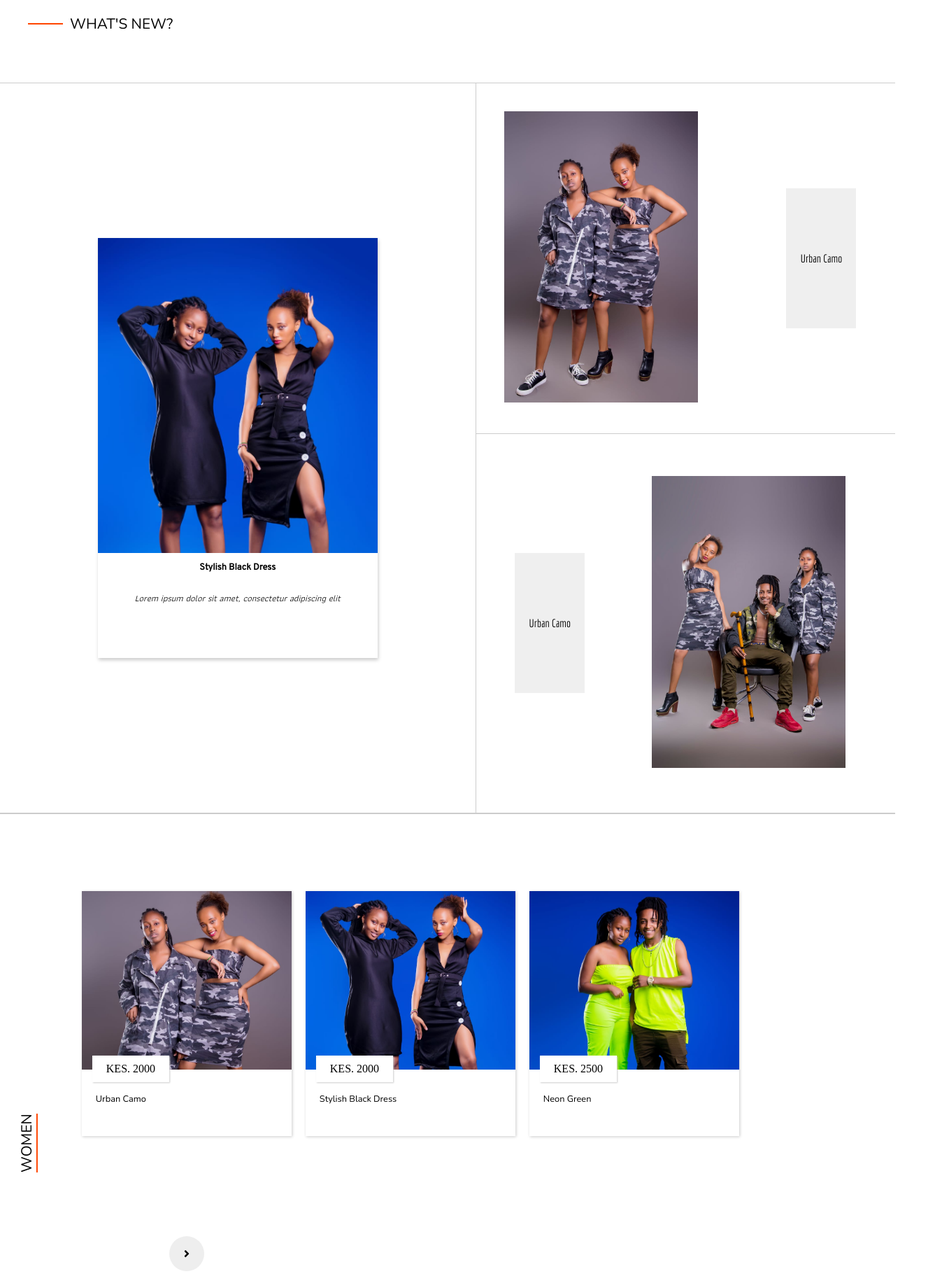
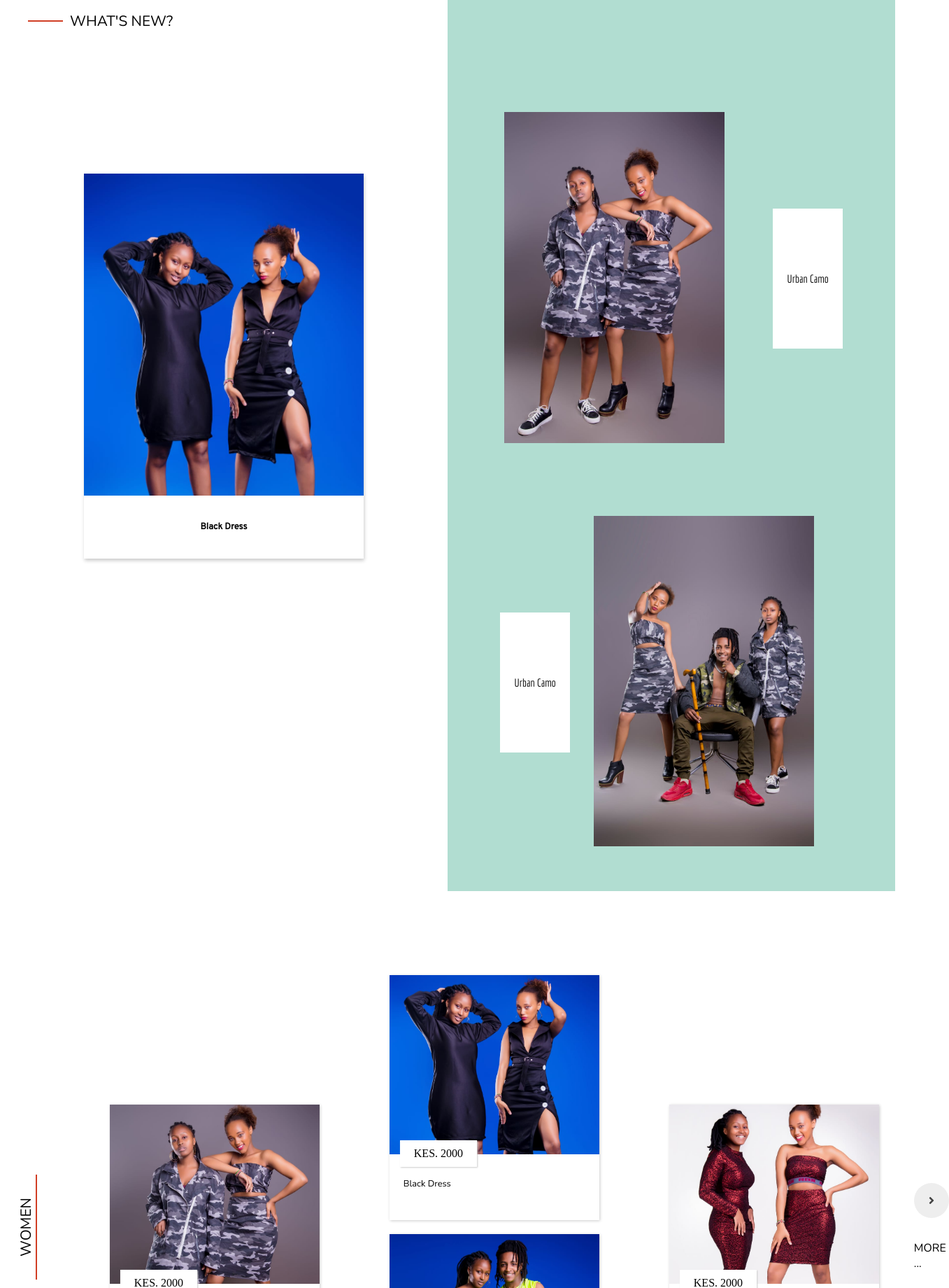
Before and after one commit to njeri-ngigi/linkosiclothing, a React (Create React App) app: page / in a window 1280 px wide. Shown: the part 860-2700 px from the top of the page at 70% size, 1357 px wide, since content can reach past the window. Built offline with nearby package versions, Linux system fonts and the light colour scheme; a web font is replaced by a local one.

Commit message:
rededign cards

```diff
--- a/src/components/cards/cards.jsx
+++ b/src/components/cards/cards.jsx
@@ -1,12 +1,15 @@
 import React from 'react';
 import FirstRow from './fisrtRowCards';
-import MoreCards from './moreCards';
-import { womensItems, mensItems } from '../../utils/imageObjects';
+import { MoreCardsFirstRow, MoreCardsSecondRow } from './moreCards';
+import { womensItems, mensItems, kidsTeensItems } from '../../utils/imageObjects';
 
 const NewTitle = () => (
   <div className="cards-title">
-    <span></span>
-    <span>WHAT'S NEW?</span>
+    <div>
+      <span></span>
+      <span>WHAT'S NEW?</span>
+    </div>
+    <div></div>
   </div>
 )
 
@@ -14,8 +17,9 @@ const cards = () => (
   <div className="cards">
     <NewTitle/>
     <FirstRow/>
-    <MoreCards imageObjects={womensItems} title="WOMEN"/>
-    <MoreCards imageObjects={mensItems} title="MEN"/>
+    <MoreCardsFirstRow imageObjects={womensItems} title="WOMEN"/>
+    <MoreCardsSecondRow imageObjects={mensItems} title="MEN"/>
+    <MoreCardsSecondRow imageObjects={kidsTeensItems} title="TEENS & KIDS"/>
   </div>
 );
 
--- a/src/components/cards/fisrtRowCards.jsx
+++ b/src/components/cards/fisrtRowCards.jsx
@@ -14,11 +14,10 @@ const ImageCard = ({ url, description, first }) => {
 
 const FirstImage = () => (
   <div className="cards--first-row-column-1-image">
-    <div className="col-1-img">
-      <img src={newItems[0].imageUrls[0]} alt={newItems[0].description}/>
-    </div>
-    <p className="col-1-description">{newItems[0].description}</p>
-    <p>Lorem ipsum dolor sit amet, consectetur adipiscing elit</p>
+      <div className="col-1-img">
+        <img src={newItems[0].imageUrls[0]} alt={newItems[0].description}/>
+      </div>
+      <p className="col-1-description">{newItems[0].description}</p>
   </div>
 )
 
--- a/src/components/cards/moreCards.jsx
+++ b/src/components/cards/moreCards.jsx
@@ -13,16 +13,42 @@ const more = () => (
   </div>
 )
 
-const moreCards = ({ imageObjects, title }) => (
+const mixCards = (imageObjects) => (
+  <div className="mixCards">
+    <Card details={imageObjects[0]}/>
+    <div>
+      <Card details={imageObjects[1]}/>
+      <Card details={imageObjects[2]}/>
+    </div>
+    <Card details={imageObjects[3]}/>
+  </div>
+);
+
+const displayCards = (imageObjects) => (
+  imageObjects.length > 3 ? mixCards(imageObjects) : cards(imageObjects)
+)
+const MoreCardsFirstRow = ({ imageObjects, title }) => (
+  <div className="cards--second-row">
+    <div className="card-links">
+      <p>{title}</p>
+    </div>
+    <div className="card-images">
+      {displayCards(imageObjects)}
+      {imageObjects.length > 4 && more()}
+    </div>
+  </div>
+)
+
+const MoreCardsSecondRow = ({ imageObjects, title }) => (
   <div className="cards--second-row">
     <div className="card-links">
       <p>{title}</p>
     </div>
     <div className="card-images">
       {cards(imageObjects)}
-      {imageObjects.length > 2 && more()}
+      {imageObjects.length > 4 && more()}
     </div>
   </div>
 )
 
-export default moreCards;
+export { MoreCardsFirstRow, MoreCardsSecondRow };
--- a/src/styles/cards.scss
+++ b/src/styles/cards.scss
@@ -1,8 +1,6 @@
 .flex-cards {
   width: 100%;
   display: flex;
-  border-top: 1px solid #ccc;
-  border-bottom: 1px solid #ccc;
 }
 
 .flex {
@@ -26,18 +24,26 @@
   display: flex;
   flex-direction: column;
   justify-content: center;
-  margin-top: 40px;
 
   .cards-title {
     display: flex;
     flex-direction: row;
     align-items: center;
+    width: 100%;
+
+    div {
+      width: 50%;
+      min-height: 100px;
+    }
+
+    div {
+      display: flex;
+      align-items: center;
       padding: 40px;
-    margin-bottom: 30px;
 
       span:nth-child(1) {
         min-width: 50px;
-      border-top: 2px solid orangered;
+        border-top: 2px solid #d13e24;
         margin-right: 10px;
       }
 
@@ -47,20 +53,24 @@
       }
     }
 
+    div:nth-child(2) {
+      background-color: #b1ddd1;
+    }
+  }
+
   .cards--first-row {
     @extend .flex-cards;
+    margin-bottom: 100px;
 
     .cards--first-row-column-1 {
       width: 50%;
-      padding: 40px;
       display: flex;
       justify-content: center;
-      align-items: center;
-      border-right: 1px solid #ccc;
+      margin-top: 10%;
 
       .cards--first-row-column-1-image {
         width: 400px;
-        height: 600px;
+        height: 550px;
         display: flex;
         flex-direction: column;
         align-items: center;
@@ -68,10 +78,11 @@
         font-family: "Athiti";
         font-size: 0.8em;
         font-style: italic;
+        background-color: white;
 
         .col-1-img {
           width: 400px;
-          height: 450px;
+          height: 460px;
           overflow: hidden;
 
           img {
@@ -85,6 +96,7 @@
           font-family: "Overpass";
           font-size: 1em;
           font-style: normal;
+          margin: auto;
         }
       }
     }
@@ -94,15 +106,18 @@
       display: flex;
       flex-direction: column;
       align-items: center;
+      background-color: #b1ddd1;
+
 
       .cards--first-row-column-2-image {
         width: 100%;
         display: flex;
         margin-bottom: 20px;
+        justify-content: center;
 
         .col-2-img {
           width: 350px;
-          padding: 40px;
+          padding: 40px 20px;
 
           img {
             width: 90%;
@@ -110,7 +125,7 @@
         }
 
         .col-2-description {
-          width: 40%;
+          width: 20%;
           align-self: center;
           text-align: center;
           display: flex;
@@ -120,7 +135,7 @@
             display: flex;
             justify-content: center;
             align-items: center;
-            background-color: #eeee;
+            background-color: white;
             width: 100px;
             height: 200px;
             font-family: "Economica";
@@ -129,7 +144,7 @@
       }
 
       .cards--first-row-column-2-image:nth-child(1) {
-        border-bottom: 1px solid #ccc;
+        // border-bottom: 1px solid black;
 
       }
     }
@@ -138,8 +153,7 @@
 
 .cards--second-row {
   @extend .flex-cards;
-  padding: 100px 0px;
-
+  padding-bottom: 60px;
 
   .card-links {
     @extend .flex-center;
@@ -151,20 +165,23 @@
       font-family: "Nunito";
       font-size: 1.3em;
       transform: rotate(270deg);
-      border-bottom: 2px solid orangered;
+      border-bottom: 2px solid #d13e24;
+      width: auto;
+      min-width: 150px;
+      text-align: center;
     }
 
     span {
       min-height: 50px;
-      border-left: 2px solid orangered;
+      border-left: 2px solid #d13e24;
     }
   }
 
   .card-images {
     @extend .flex-cards;
-    flex-wrap: wrap;
     border: none;
     margin-left: 30px;
+    align-items: center;
   }
 
 }
@@ -173,6 +190,7 @@
   @extend .card-sizes;
   box-shadow: 1px 1px 4px #ccc;
   transition: 0.5s ease-in-out;
+  margin: 20px 50px;
 
   .card-image {
     width: 100%;
@@ -211,7 +229,6 @@
 
 .more-cards {
   @extend .flex-center;
-  @extend .card-sizes;
   flex-direction: column;
   font-family: "Nunito";
 
@@ -221,6 +238,7 @@
     width: 50px;
     border-radius: 50%;
     background-color: #eee;
+    color: #434343;
     transition: .5s ease-in-out;
   }
 
@@ -232,3 +250,9 @@
     box-shadow: 1px 2px 5px #ccc;
   }
 }
+
+.mixCards {
+  display: flex;
+  flex-direction: row;
+  align-items: center;
+}
--- a/src/styles/header.scss
+++ b/src/styles/header.scss
@@ -24,6 +24,7 @@
   .est {
     justify-content: left;
     margin-left: 15px;
+    color: #434343;
 
     p {
       margin-top: 60px;
@@ -57,6 +58,13 @@
 
       span {
         margin-right: 30px;
+        transition: 2s ease-in-out;
+      }
+
+      span:hover {
+        cursor: pointer;
+        text-decoration: underline;
+        transition: 2s ease-in-out;
       }
     }
   }
@@ -79,8 +87,6 @@
       text-align: right;
     }
   }
-
-
 }
 
 .header-abs {
--- a/src/utils/imageObjects.js
+++ b/src/utils/imageObjects.js
@@ -5,7 +5,7 @@ const imageObjects = [
       'images/linkosiclothing/black-dress-2.jpg'
     ],
     price: 'KES. 2000',
-    description: 'Stylish Black Dress',
+    description: 'Black Dress',
     date: ''
   },
   {
@@ -74,7 +74,7 @@ const womensItems = [
       'images/linkosiclothing/black-dress-2.jpg'
     ],
     price: 'KES. 2000',
-    description: 'Stylish Black Dress',
+    description: 'Black Dress',
     date: ''
   },
   {
@@ -119,10 +119,38 @@ const mensItems = [
   },
 ];
 
+const kidsTeensItems = [
+  {
+    imageUrls: [
+      'images/linkosiclothing/camo.jpg',
+      'images/linkosiclothing/camo-2.jpg',
+    ],
+    price: 'KES. 2000',
+    description: 'Urban Camo',
+    date: ''
+  },
+  {
+    imageUrls: [
+      'images/linkosiclothing/black-dress.jpg',
+      'images/linkosiclothing/black-dress-2.jpg'
+    ],
+    price: 'KES. 2000',
+    description: 'Black Dress',
+    date: ''
+  },
+  {
+    imageUrls: ['images/linkosiclothing/green-suit.jpg'],
+    price: 'KES. 2500',
+    description: 'Neon Green',
+    date: ''
+  }
+];
+
 export {
   newItems,
   womensItems,
-  mensItems
+  mensItems,
+  kidsTeensItems
 }
 
 export default imageObjects;
```
Lines whose indentation alone changed are shown as unchanged.
